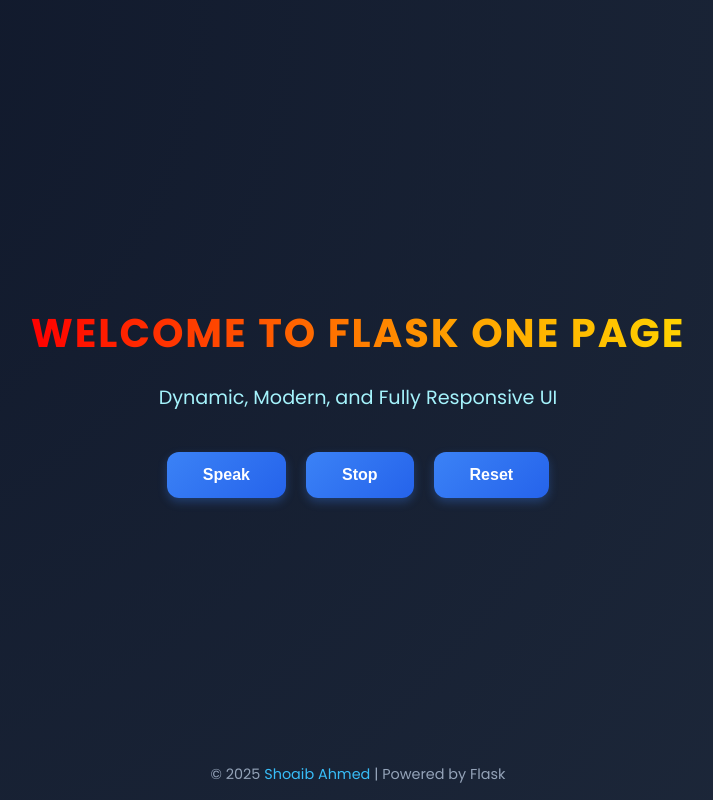
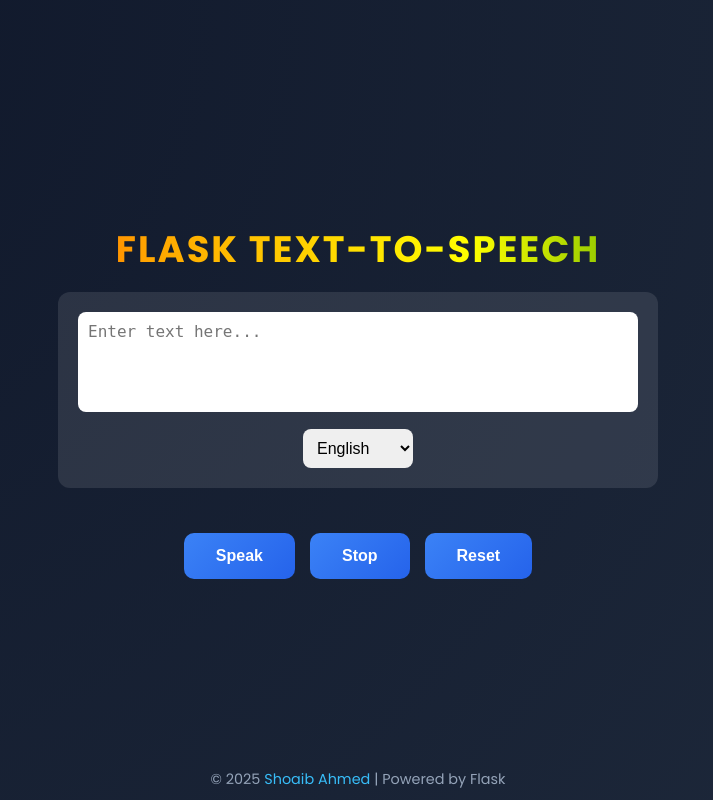
Before and after one commit to Shoaib1345/TexttoSpeech-, a Flask app: page / in a window 1280 px wide. Shown: the whole page, without its empty margins (282-995 px from the left). Run offline with Flask 3, Linux system fonts and the light colour scheme.

Commit message:
Index file and app.py, button1.js , button2.js , button3.js is updated.

```diff
--- a/app.py
+++ b/app.py
@@ -1,11 +1,48 @@
-from flask import Flask, render_template
+from flask import Flask, render_template, request, jsonify, send_file
+from gtts import gTTS
+import os
 
 app = Flask(__name__)
+OUTPUT_FILE = "static/output.mp3"
+
 
 @app.route('/')
-def hello_world():
-    # Corrected 'render_tempate' → 'render_template'
+def index():
     return render_template("frontend/index.html")
 
+
+@app.route('/speak', methods=['POST'])
+def speak():
+    data = request.get_json()
+    text = data.get('text', '')
+    lang = data.get('lang', 'en')
+
+    if not text.strip():
+        return jsonify({"error": "Text cannot be empty"}), 400
+
+    try:
+        # Generate speech file
+        tts = gTTS(text=text, lang=lang)
+        tts.save(OUTPUT_FILE)
+        return jsonify({"status": "success", "file": "/" + OUTPUT_FILE})
+    except Exception as e:
+        return jsonify({"error": str(e)}), 500
+
+
+@app.route('/stop', methods=['POST'])
+def stop():
+    # Simulate stop by deleting audio file
+    if os.path.exists(OUTPUT_FILE):
+        os.remove(OUTPUT_FILE)
+    return jsonify({"status": "Speech stopped"})
+
+
+@app.route('/reset', methods=['POST'])
+def reset():
+    if os.path.exists(OUTPUT_FILE):
+        os.remove(OUTPUT_FILE)
+    return jsonify({"status": "System reset"})
+
+
 if __name__ == '__main__':
-    app.run()
+    app.run(debug=True)
--- a/templates/frontend/index.html
+++ b/templates/frontend/index.html
@@ -3,34 +3,23 @@
 <head>
   <meta charset="UTF-8" />
   <meta name="viewport" content="width=device-width, initial-scale=1.0" />
-  <title>Flask One Page | Shoaib Ahmed</title>
-
+  <title>Flask Text-to-Speech | Shoaib Ahmed</title>
   <style>
-    /* === Global Styles === */
     @import url('https://fonts.googleapis.com/css2?family=Poppins:wght@400;600;700&display=swap');
-
-    * {
-      margin: 0;
-      padding: 0;
-      box-sizing: border-box;
-    }
-
+    * { margin: 0; padding: 0; box-sizing: border-box; }
     body {
       font-family: 'Poppins', sans-serif;
       background: radial-gradient(circle at top left, #0f172a, #1e293b);
       color: #f1f5f9;
       height: 100vh;
-      overflow: hidden;
       display: flex;
       flex-direction: column;
       justify-content: center;
       align-items: center;
       text-align: center;
     }
-
-    /* === Animated RGB Text === */
     .rgb-text {
-      font-size: 2.5rem;
+      font-size: 2.3rem;
       font-weight: 700;
       background: linear-gradient(90deg, red, orange, yellow, green, cyan, blue, violet);
       background-size: 400%;
@@ -39,107 +28,92 @@
       animation: rgbFlow 6s linear infinite;
       letter-spacing: 2px;
       text-transform: uppercase;
-      margin-bottom: 20px;
+      margin-bottom: 15px;
     }
-
     @keyframes rgbFlow {
       0% { background-position: 0% 50%; }
       50% { background-position: 100% 50%; }
       100% { background-position: 0% 50%; }
     }
-
-    /* === Sub Animated Text === */
-    .moving-text {
-      font-size: 1.2rem;
-      color: #a5f3fc;
-      margin-bottom: 40px;
-      animation: floatText 3s ease-in-out infinite;
+    .input-container {
+      background: rgba(255, 255, 255, 0.1);
+      padding: 20px;
+      border-radius: 12px;
+      width: 70%;
+      max-width: 600px;
+      margin-bottom: 25px;
     }
-
-    @keyframes floatText {
-      0%, 100% { transform: translateY(0); }
-      50% { transform: translateY(-10px); }
+    textarea {
+      width: 100%;
+      height: 100px;
+      padding: 10px;
+      border-radius: 8px;
+      border: none;
+      resize: none;
+      font-size: 1rem;
+      outline: none;
     }
-
-    /* === Button Styling === */
+    select {
+      padding: 10px;
+      border-radius: 8px;
+      border: none;
+      font-size: 1rem;
+      margin-top: 10px;
+    }
     .button-container {
       display: flex;
-      gap: 20px;
-      flex-wrap: wrap;
+      gap: 15px;
       justify-content: center;
+      margin-top: 20px;
     }
-
     button {
       background: linear-gradient(135deg, #3b82f6, #2563eb);
       border: none;
-      padding: 14px 36px;
-      border-radius: 12px;
+      padding: 14px 32px;
+      border-radius: 10px;
       font-size: 1rem;
       color: white;
       font-weight: 600;
       cursor: pointer;
       transition: all 0.3s ease;
-      box-shadow: 0 4px 10px rgba(59, 130, 246, 0.3);
     }
-
     button:hover {
       transform: scale(1.05);
       background: linear-gradient(135deg, #2563eb, #1d4ed8);
-      box-shadow: 0 6px 15px rgba(59, 130, 246, 0.5);
     }
-
-    button:active {
-      transform: scale(0.97);
-      box-shadow: 0 2px 6px rgba(59, 130, 246, 0.3);
-    }
-
-    /* === Footer === */
     footer {
       position: absolute;
-      bottom: 15px;
+      bottom: 10px;
       font-size: 0.9rem;
       color: #94a3b8;
     }
-
-    footer a {
-      color: #38bdf8;
-      text-decoration: none;
-    }
-
-    footer a:hover {
-      text-decoration: underline;
-    }
-
-    /* === Smooth fade-in effect === */
-    .fade-in {
-      opacity: 0;
-      transform: translateY(20px);
-      animation: fadeInUp 1s ease forwards;
-    }
-
-    @keyframes fadeInUp {
-      to {
-        opacity: 1;
-        transform: translateY(0);
-      }
-    }
+    footer a { color: #38bdf8; text-decoration: none; }
+    audio { margin-top: 20px; width: 70%; }
   </style>
 </head>
 <body>
-  <h1 class="rgb-text fade-in">Welcome to Flask One Page</h1>
-  <p class="moving-text fade-in">Dynamic, Modern, and Fully Responsive UI</p>
+  <h1 class="rgb-text">Flask Text-to-Speech</h1>
 
-  <div class="button-container fade-in">
+  <div class="input-container">
+    <textarea id="textInput" placeholder="Enter text here..."></textarea><br>
+    <select id="languageSelect">
+      <option value="en">English</option>
+      <option value="de">German</option>
+      <option value="ja">Japanese</option>
+      <option value="it">Italian</option>
+    </select>
+  </div>
+
+  <div class="button-container">
     <button id="btn1">Speak</button>
     <button id="btn2">Stop</button>
     <button id="btn3">Reset</button>
   </div>
 
-  <footer class="fade-in">
-    © 2025 <a href="#">Shoaib Ahmed</a> | Powered by Flask
-  </footer>
+  <audio id="audioPlayer" controls hidden></audio>
 
-  <!-- Linked JS files -->
+  <footer>© 2025 <a href="#">Shoaib Ahmed</a> | Powered by Flask</footer>
+
   <script src="{{ url_for('static', filename='javascript/button1.js') }}"></script>
   <script src="{{ url_for('static', filename='javascript/button2.js') }}"></script>
   <script src="{{ url_for('static', filename='javascript/button3.js') }}"></script>
--- a/templates/frontend/static/javascript/button1.js
+++ b/templates/frontend/static/javascript/button1.js
@@ -1,3 +1,21 @@
-document.getElementById("btn1").addEventListener("click", function() {
-  alert("Button 1 clicked!");
+document.getElementById("btn1").addEventListener("click", async function() {
+  const text = document.getElementById("textInput").value.trim();
+  const lang = document.getElementById("languageSelect").value;
+  if (!text) return alert("Please enter some text first!");
+
+  const res = await fetch("/speak", {
+    method: "POST",
+    headers: { "Content-Type": "application/json" },
+    body: JSON.stringify({ text, lang })
+  });
+
+  const data = await res.json();
+  if (data.status === "success") {
+    const audio = document.getElementById("audioPlayer");
+    audio.src = data.file + "?t=" + new Date().getTime();
+    audio.hidden = false;
+    audio.play();
+  } else {
+    alert("Error: " + data.error);
+  }
 });
--- a/templates/frontend/static/javascript/button2.js
+++ b/templates/frontend/static/javascript/button2.js
@@ -1,3 +1,7 @@
-document.getElementById("btn2").addEventListener("click", function() {
-  alert("Button 2 clicked!");
+document.getElementById("btn2").addEventListener("click", async function() {
+  const res = await fetch("/stop", { method: "POST" });
+  const data = await res.json();
+  const audio = document.getElementById("audioPlayer");
+  audio.pause();
+  alert(data.status);
 });
--- a/templates/frontend/static/javascript/button3.js
+++ b/templates/frontend/static/javascript/button3.js
@@ -1,3 +1,10 @@
-document.getElementById("btn3").addEventListener("click", function() {
-  alert("Button 3 clicked!");
+document.getElementById("btn3").addEventListener("click", async function() {
+  const res = await fetch("/reset", { method: "POST" });
+  const data = await res.json();
+  const audio = document.getElementById("audioPlayer");
+  audio.pause();
+  audio.currentTime = 0;
+  audio.hidden = true;
+  document.getElementById("textInput").value = "";
+  alert(data.status);
 });
```
